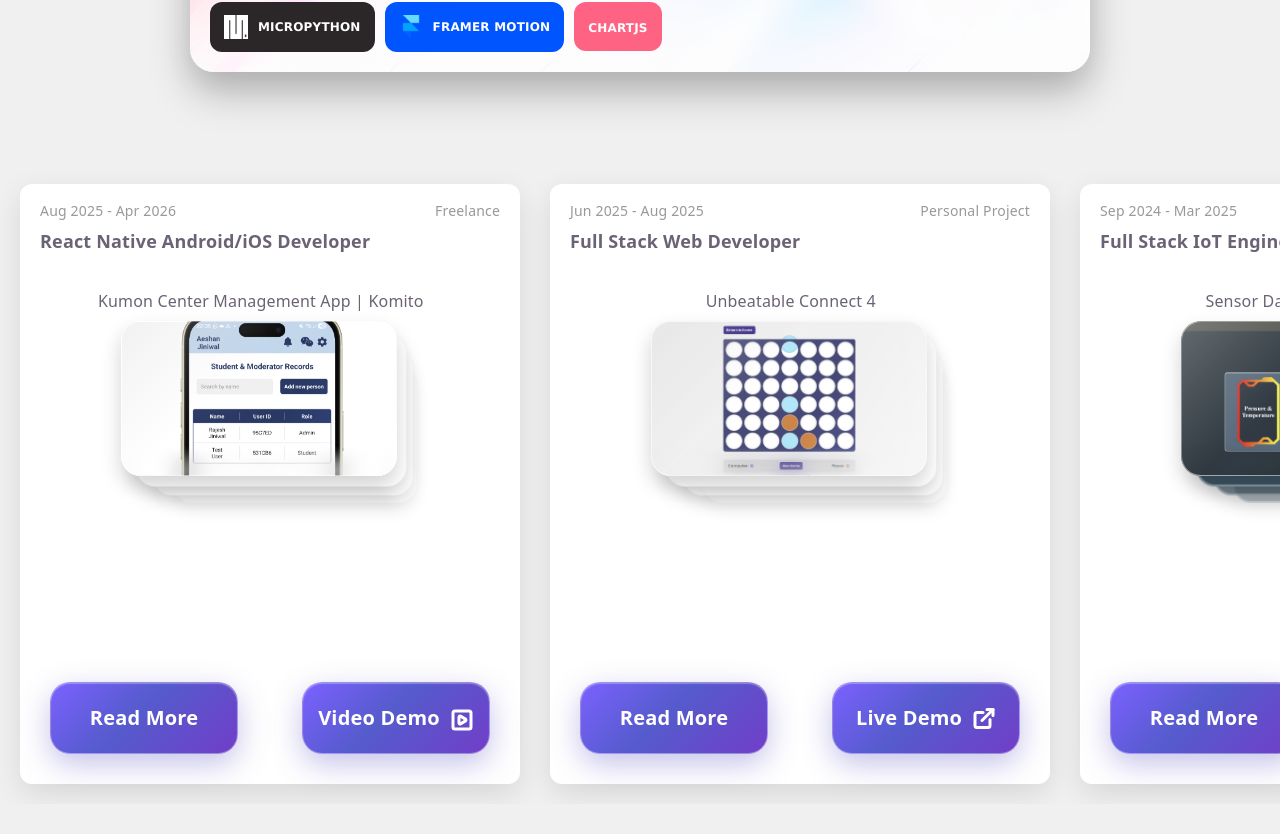
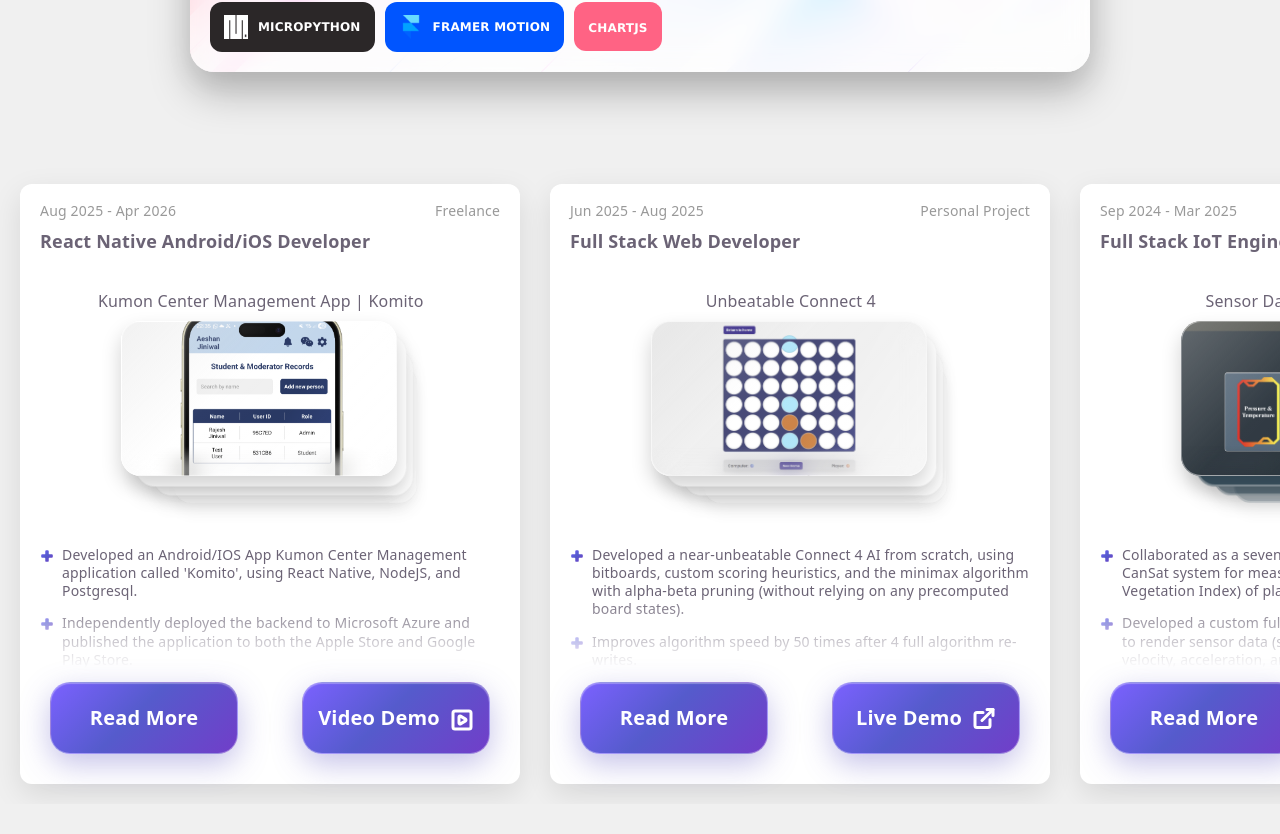
Before and after one commit to TheOfficialMr-LOL/portfolio, a React app in the folder portfolio/: page / in a window 1280 px wide. Shown: the part 1411-2245 px from the top of the page. Built offline with nearby package versions, Linux system fonts and the light colour scheme; the HTML template or start-up script is replaced by a standard one.

Commit message:
Added a short project description to the cards

```diff
--- a/portfolio/src/sections/journey.tsx
+++ b/portfolio/src/sections/journey.tsx
@@ -4,7 +4,7 @@ import image from "../assets/projects/tictactoe/audioSetting.png";
 import { motion, useMotionValue, useMotionValueEvent, animate, type AnimationPlaybackControls, AnimatePresence } from "framer-motion";
 import { useEffect, useRef, useState } from "react";
 
-import {X, ExternalLink, Images, SquarePlay } from "lucide-react";
+import {X, ExternalLink, Images, SquarePlay, Cross } from "lucide-react";
 import "./journey.css";
 import { PressableCard } from "../animations/popOut";
 
@@ -250,6 +250,26 @@ function ProjectCard({experience, onExplode, setOpenGallery, ID}: any) {
 					);
 				})}
 			</motion.div>
+
+			{/*project description*/}
+			<svg width="0" height="0">
+				<defs>
+					<linearGradient id="crossGradient" x1="0%" y1="0%" x2="100%" y2="100%">
+						<stop offset="0%" stopColor="#7b61ff" />
+						<stop offset="45%" stopColor="#555bcc" />
+						<stop offset="100%" stopColor="#713ec9" />
+					</linearGradient>
+				</defs>
+			</svg>
+
+			<ul style={styles.projectDescription}>
+				{experience.description.map((statement: string) => (
+					<li key={statement} style={{ display: "flex", alignItems: "flex-start", gap: "8px", marginBottom: "14px"}}>
+						<Cross stroke="url(#iconGradient)" fill="url(#crossGradient)" size={14} strokeWidth={3}  style={{ flexShrink: 0, marginTop: "3px"}}/>
+						<span style={{lineHeight: 1.3}}>{statement}</span>
+					</li>
+				))}
+			</ul>
 
 			{/*Buttons*/}
 			<div style={{display: "inline-flex", flexDirection: "row", gap: "clamp(20px, 5vw, 70px)", justifyContent: "center", marginTop: "auto", paddingBottom: 30, paddingLeft: 10, paddingRight: 10, position: "relative"}}>
@@ -832,5 +852,16 @@ const styles: { [key: string]: React.CSSProperties } = {
 		height: "20px",
 		position: "relative",
 		marginLeft: "auto"
-	}
+	},
+	projectDescription: {
+		backgroundColor: "#ffffff",
+		height: "100%",
+		overflow: "hidden",
+		fontSize: "14px",
+		paddingLeft: 0,
+		listStyle: "none",
+		marginTop: "40px",
+		WebkitMaskImage: "linear-gradient(to bottom, black 40%, transparent 100%)",
+    maskImage: "linear-gradient(to bottom, black 40%, transparent 100%)",
+	},
 };
```
